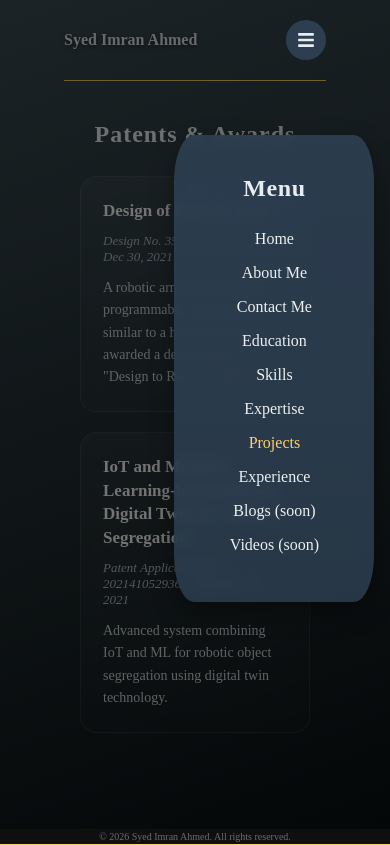
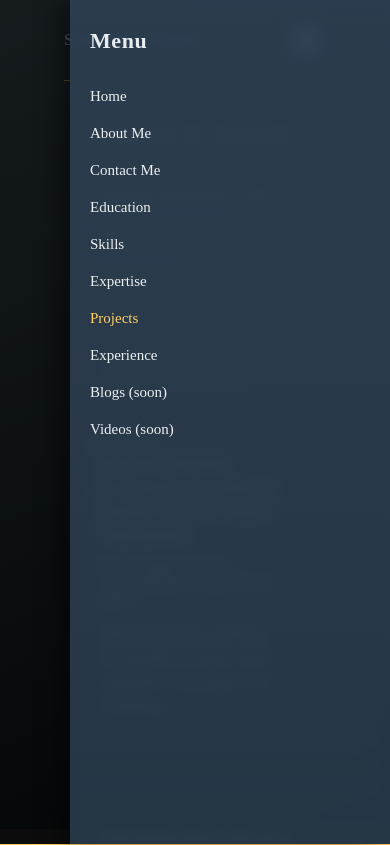
Before and after one commit to syedimran1234-1/portfolio, a React (Vite) app: page /projects in a window 390 px wide. Both pictures are taken after a click on the button 306 px from the left and 40 px from the top of the page. Built offline with nearby package versions, Linux system fonts and the light colour scheme; a web font is replaced by a local one.

Commit message:
mobile design improved

```diff
--- a/src/styles/contact.css
+++ b/src/styles/contact.css
@@ -267,15 +267,12 @@
     overflow-y: auto;
   }
 
+
   .formGroup input,
   .formGroup textarea {
     font-size: 14px;
     padding: 12px 14px;
     border-radius: 12px;
-  }
-
-  .formGroup textarea {
-    min-height: 110px;
   }
 
   .submitButton {
--- a/src/styles/experience.css
+++ b/src/styles/experience.css
@@ -186,6 +186,8 @@
     padding: 0 16px 24px;
     overflow-y: auto;
     border-left: none;
+    scrollbar-width: none;
+    -ms-overflow-style: none;
   }
 
   .experienceCard {
--- a/src/styles/expertise.css
+++ b/src/styles/expertise.css
@@ -1,5 +1,3 @@
-
-
 .expertiseSection {
   display: flex;
   flex-direction: column;
@@ -58,11 +56,9 @@
   gap: 24px;
   justify-items: center;
   align-content: center;
-  background: linear-gradient(
-    180deg,
-    rgba(255, 255, 255, 0.05),
-    rgba(255, 255, 255, 0.02)
-  );
+  background: linear-gradient(180deg,
+      rgba(255, 255, 255, 0.05),
+      rgba(255, 255, 255, 0.02));
   border-radius: 24px;
   border: 1px solid rgba(255, 255, 255, 0.08);
   backdrop-filter: blur(6px);
@@ -179,12 +175,14 @@
     line-height: 1.45;
   }
 
-  .expertiseCards::-webkit-scrollbar {
-    width: 4px;
+  .expertiseCards {
+    scrollbar-width: none;
+    -ms-overflow-style: none;
   }
 
-  .expertiseCards::-webkit-scrollbar-thumb {
-    background-color: #556A72;
-    border-radius: 10px;
+  .expertiseCards::-webkit-scrollbar {
+    width: 0;
+    height: 0;
   }
+
 }
--- a/src/styles/home.css
+++ b/src/styles/home.css
@@ -146,13 +146,10 @@
     }
 }
 
-/* Mobile devices */
 @media (max-width: 768px) {
     .hero {
         flex-direction: column-reverse;
         text-align: center;
-        margin-top: 15%;
-
     }
 
     .heroContext {
--- a/src/styles/project.css
+++ b/src/styles/project.css
@@ -83,19 +83,35 @@
 
 @media (max-width: 768px) {
   .patentsSection {
-    padding: 40px 16px;
+    height: 100vh;
+    display: flex;
+    flex-direction: column;
+    padding: 40px 16px 16px;
+    overflow: hidden;
   }
 
   .patentsSection h2 {
     font-size: 24px;
     text-align: center;
-    margin-bottom: 28px;
+    margin-bottom: 16px;
+    flex-shrink: 0;
   }
 
   .patentsCards {
+    flex: 1;
+    overflow-y: auto;
     display: flex;
     flex-direction: column;
     gap: 20px;
+    padding-bottom: 50%;
+
+    scrollbar-width: none;
+    -ms-overflow-style: none;
+  }
+
+  .patentsCards::-webkit-scrollbar {
+    width: 0;
+    height: 0;
   }
 
   .patentCard {
@@ -105,17 +121,9 @@
 
   .patentCard h3 {
     font-size: 17px;
-    line-height: 1.4;
-    margin-bottom: 10px;
-  }
-
-  .patentNumber {
-    font-size: 13px;
-    margin-bottom: 12px;
   }
 
   .patentDescription {
     font-size: 14px;
-    line-height: 1.6;
   }
 }
--- a/src/styles/sideBar.css
+++ b/src/styles/sideBar.css
@@ -91,3 +91,43 @@
   border: none;
   cursor: pointer;
 }
+
+@media (max-width: 768px) {
+  .sideBar {
+    width: 85%;
+    max-width: 320px;
+    height: 100vh;
+    top: 0;
+    right: 0;
+    padding: 28px 20px;
+    border-radius: 0;
+    justify-content: flex-start;
+    align-items: flex-start;
+    box-shadow: -10px 0 24px rgba(0, 0, 0, 0.45);
+    overflow-y: auto;
+  }
+
+  .sideBarTitle {
+    font-size: 22px;
+    margin-bottom: 24px;
+    align-self: center;
+  }
+
+  .sideBarLinksItem {
+    font-size: 15px;
+    margin: 10px 0;
+    width: 100%;
+  }
+
+  .sideBarLinksItem::after {
+    bottom: -6px;
+  }
+
+  .mobile-only {
+    display: block;
+  }
+
+  .sideBarBackgroundClick {
+    background-color: rgba(0, 0, 0, 0.65);
+  }
+}
--- a/src/styles/skills.css
+++ b/src/styles/skills.css
@@ -124,7 +124,7 @@
     gap: 10px;
     overflow-x: auto;
     justify-content: flex-start;
-    margin-bottom: 20px;
+    margin-bottom: 16px;
     -webkit-overflow-scrolling: touch;
   }
 
@@ -145,7 +145,7 @@
 
   .tabCards {
     width: 100%;
-    padding: 22px;
+    padding: 16px;
     border-radius: 18px;
   }
 
```
